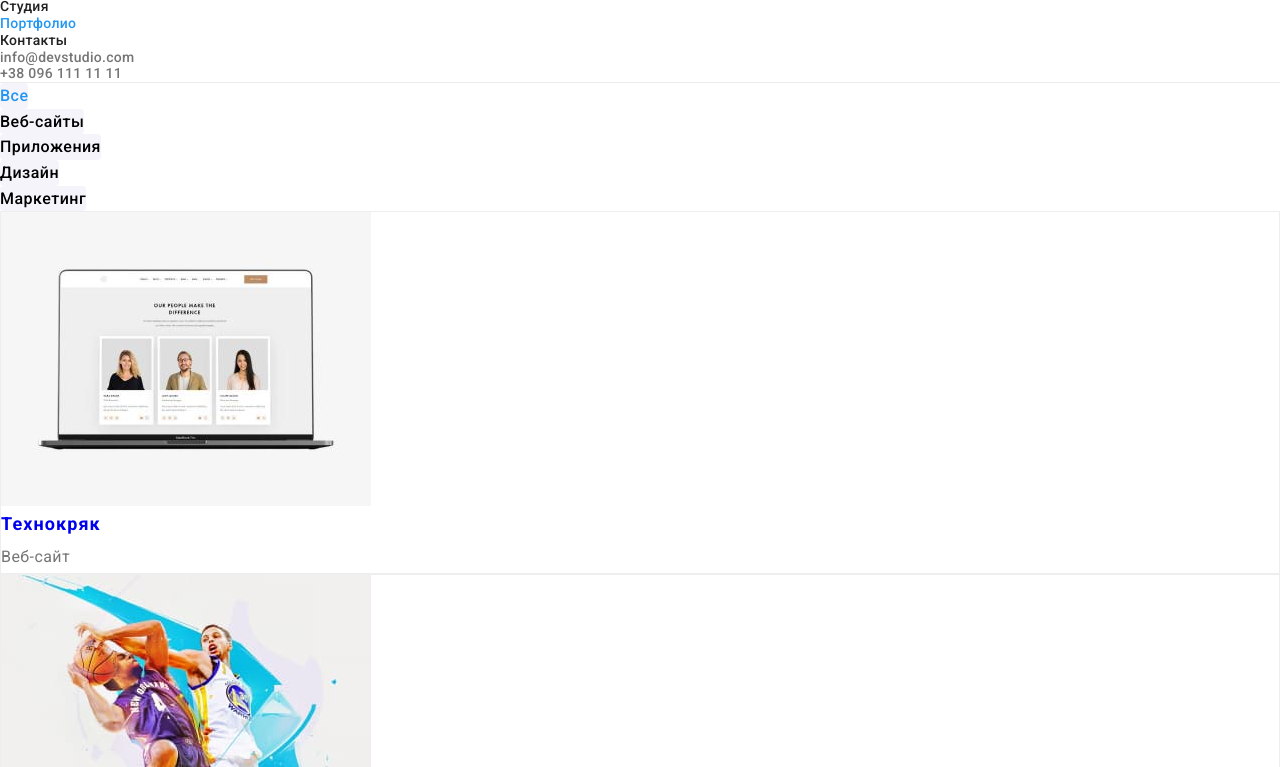
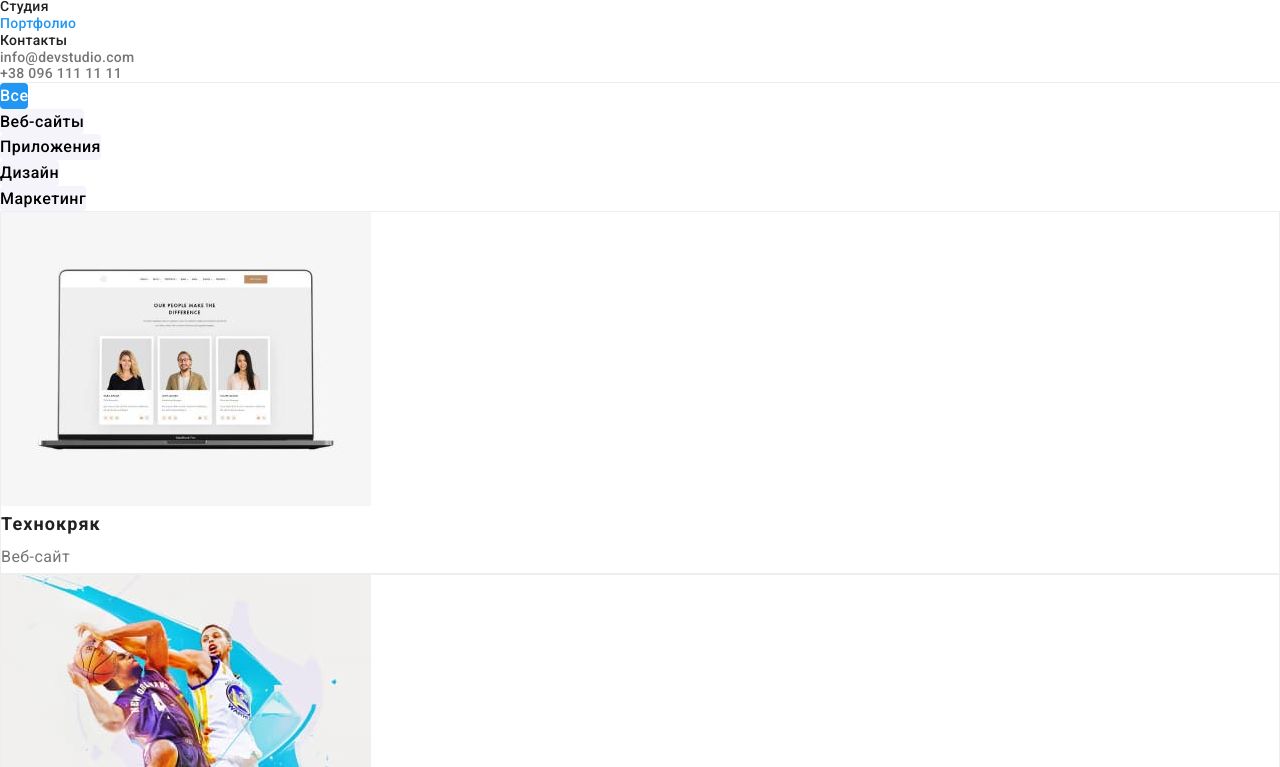
Before and after one commit to AndriiDigger/goit-markup-hw-02, a plain HTML site: page portfolio.html in a window 1280 px wide. Shown: the part 33-800 px from the top of the page. Drawn offline with Linux system fonts and the light colour scheme.

Commit message:
Update styles.css

```diff
--- a/css/styles.css
+++ b/css/styles.css
@@ -178,11 +178,13 @@ body {
 }
 .btn__btn:hover,
 .btn__btn:focus {
+  background-color: var(--hover-color);
   color: var(--color-white);
   box-shadow: 0px 3px 1px rgba(0, 0, 0, 0.1), 0px 1px 2px rgba(0, 0, 0, 0.08),
     0px 2px 2px rgba(0, 0, 0, 0.12);
 }
 .btn__active {
+  background-color: var(--hover-color);
   color: var(--color-white);
 }
 
@@ -191,6 +193,7 @@ body {
 }
 
 .portfolio__subtitle {
+  color: var(--color-main);
   font-weight: var(--f-weight-title);
   font-size: 18px;
   line-height: 2;
@@ -234,9 +237,6 @@ body {
 .menu__link:focus,
 .contacts__link:hover,
 .contacts__link:focus,
-.btn__btn:hover,
-.btn__btn:focus,
-.btn__active,
 .footer__link:hover,
 .footer__link:focus {
   color: var(--hover-color);
```
